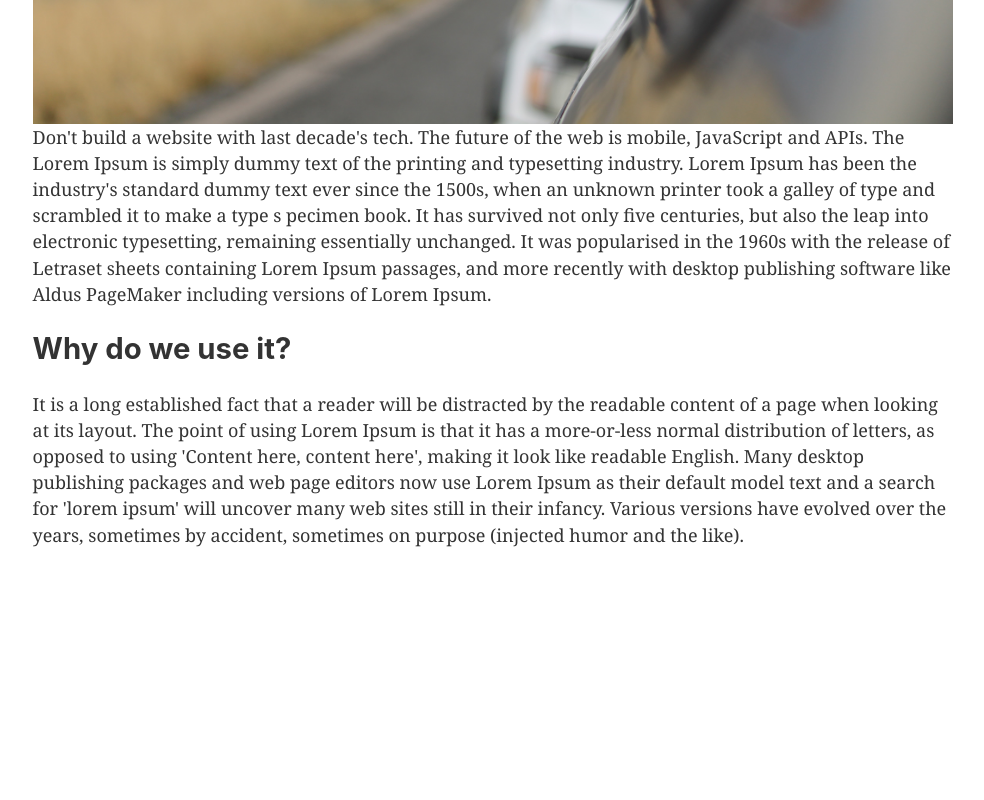
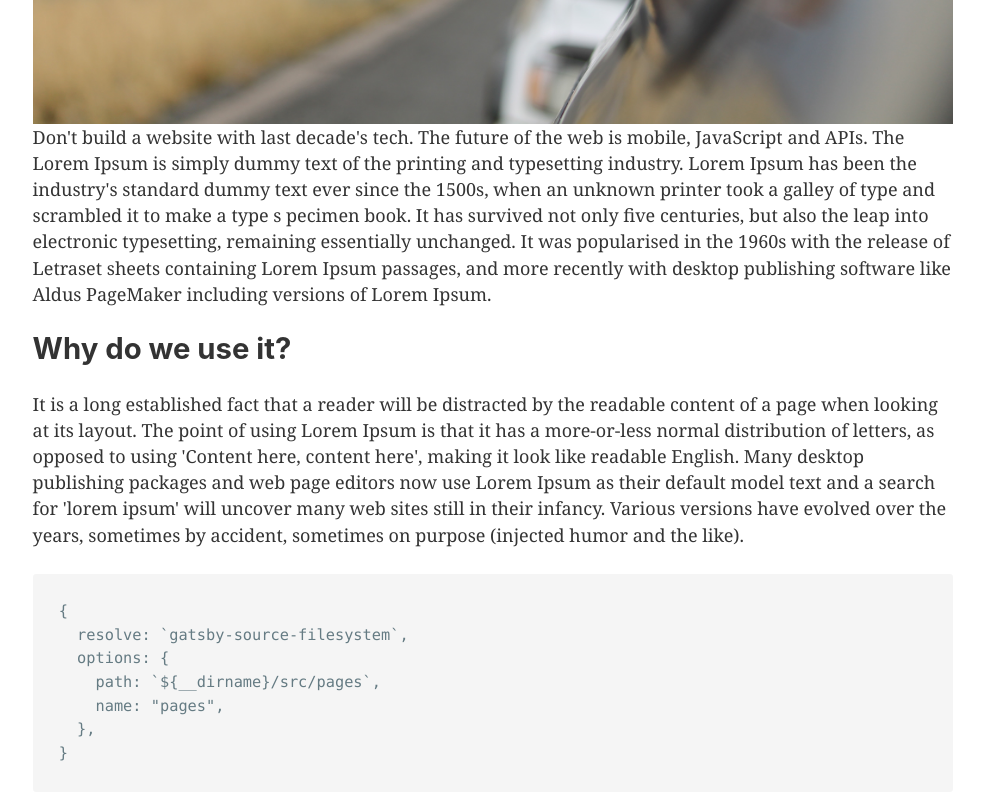
Before and after one commit to lburl01/just-a-blog, a Gatsby site: page /posts/2019/April/17/docker-lessons in a window 1280 px wide. Shown: the part 671-1471 px from the top of the page, without its empty margins (147-1131 px from the left). Before the commit the page ends 1271 px from the top, so only its background shows below. Built offline with nearby package versions, Linux system fonts and the light colour scheme; Gatsby itself is replaced by a stand-in of ours; some packages are replaced by stand-ins of ours; code samples lack their colours.

Commit message:
Add sample code block

````diff
--- a/src/pages/posts/2019/April/17/docker-lessons.md
+++ b/src/pages/posts/2019/April/17/docker-lessons.md
@@ -24,3 +24,13 @@ Ipsum as their default model text and a search for 'lorem ipsum' will
 uncover many web sites still in their infancy. Various versions have evolved
 over the years, sometimes by accident, sometimes on purpose
 (injected humor and the like).
+
+```javascript
+{
+  resolve: `gatsby-source-filesystem`,
+  options: {
+    path: `${__dirname}/src/pages`,
+    name: "pages",
+  },
+}
+```
````
